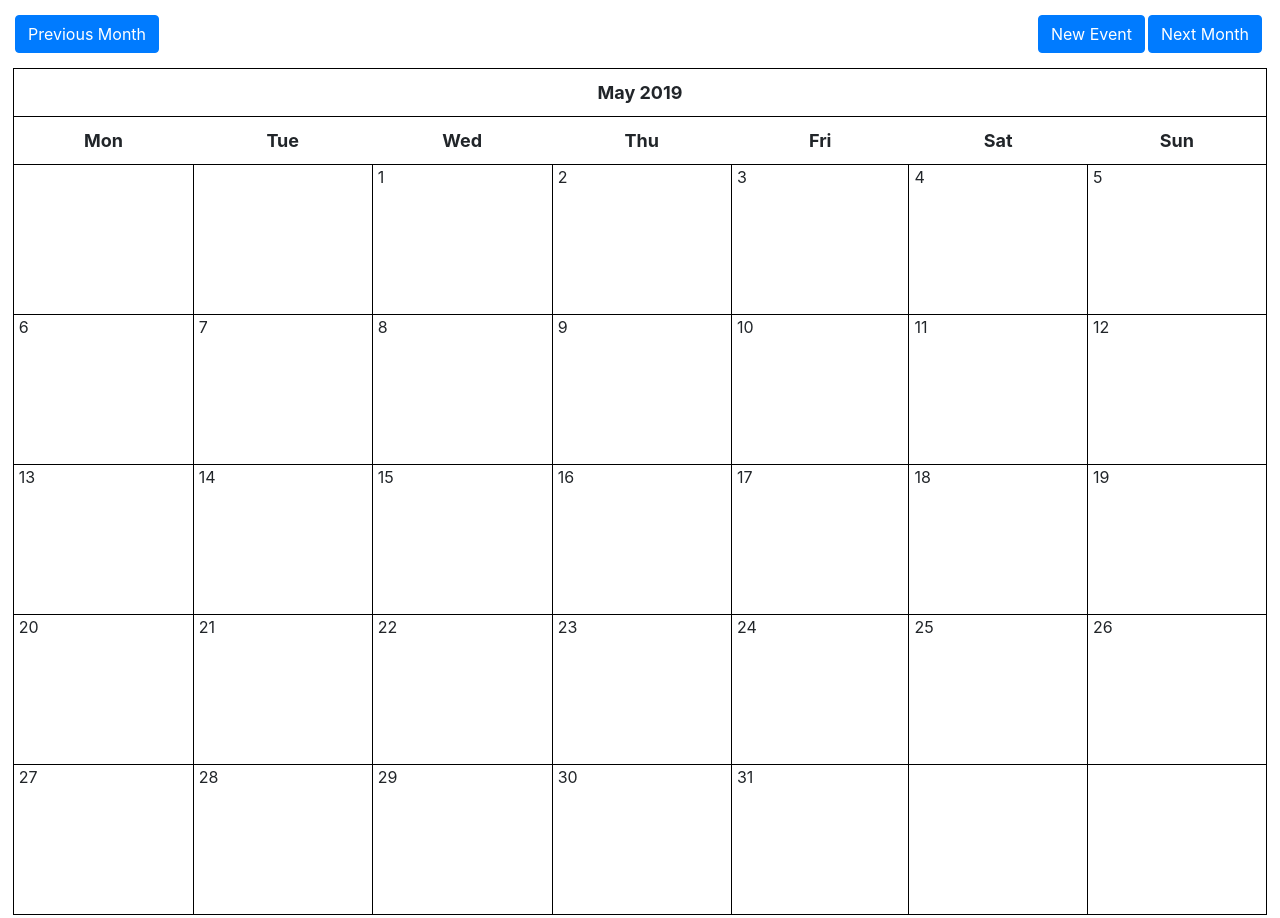
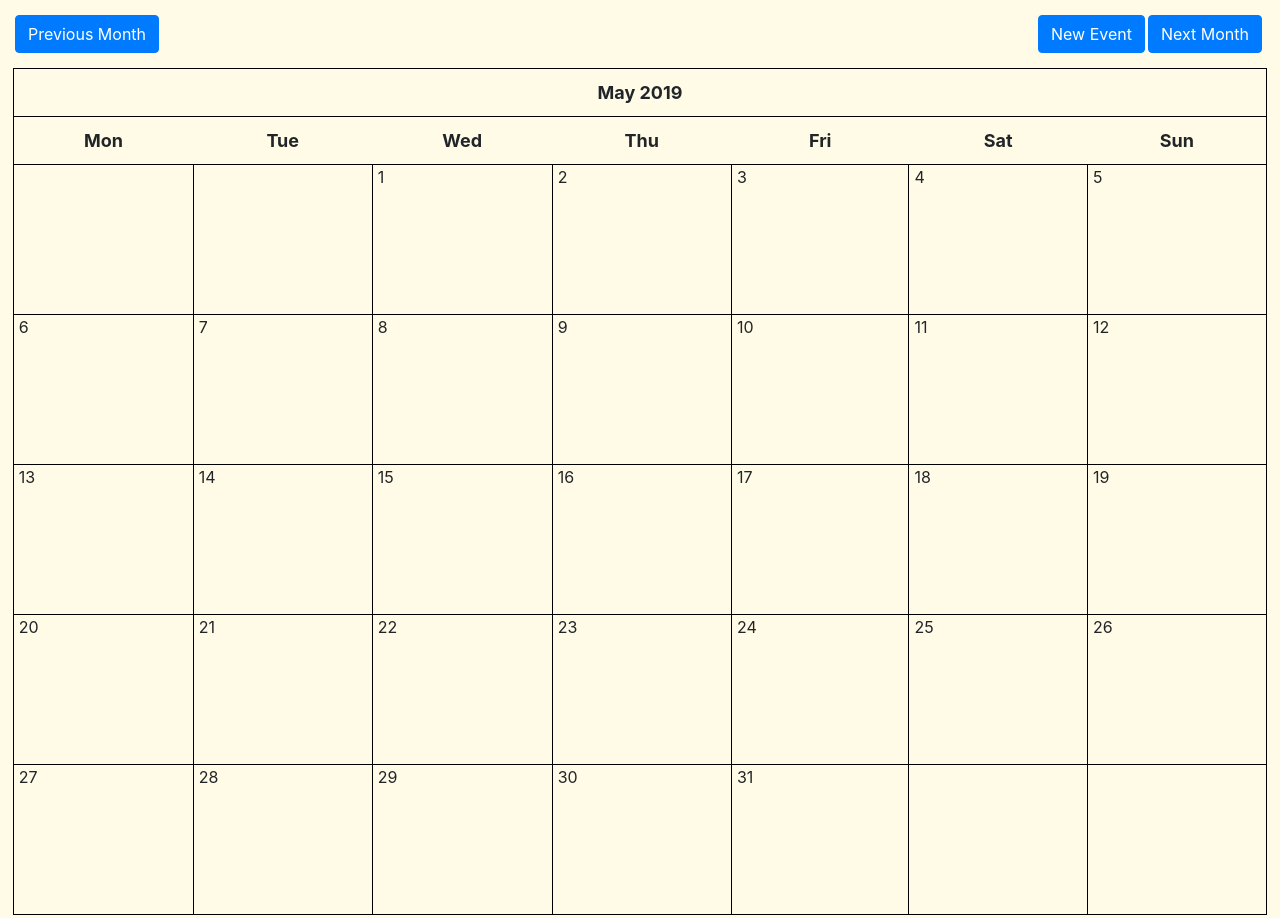
Before and after one commit to rohitsh16/Calendar-App, a Django app: page /calendar in a window 1280 px wide. Run offline with Django 3.2, Linux system fonts and the light colour scheme; data that the repository does not hold is empty; some libraries are stand-ins or nearby versions.

Commit message:
frontend issues

```diff
--- a/cal/templates/cal/calendar.html
+++ b/cal/templates/cal/calendar.html
@@ -1,6 +1,12 @@
 {% extends 'cal/base.html' %}
 
 {% block content %}
+
+<style>
+body{
+	background-color:#FFFBE6
+}
+</style>
 
 <div class="clearfix">
 	<a class="btn btn-primary info left" href="{% url 'cal:calendar' %}?{{ prev_month }}"> Previous Month </a>
--- a/cal/templates/cal/event.html
+++ b/cal/templates/cal/event.html
@@ -13,7 +13,7 @@ New Event
   {% csrf_token %}
   <table class="form form-table">
     {{ form }}
-    <tr><td colspan="2"><button type="submit" class="btn btn-outline-primary info right"> Submit </button></td></tr>
+    <tr><td colspan="2"><button type="submit" class="btn btn-primary info right"> Submit </button></td></tr>
   </table>
 </form>
 {% endblock %}
```
Also changed, not shown: README.md (added).
